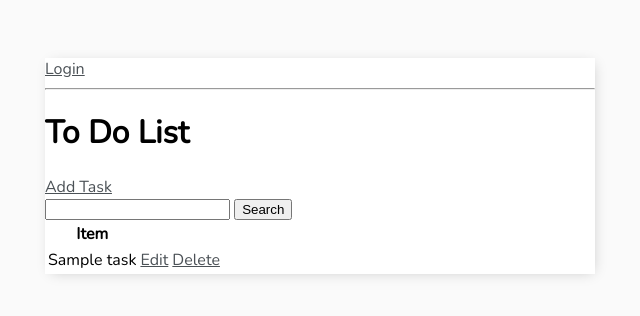
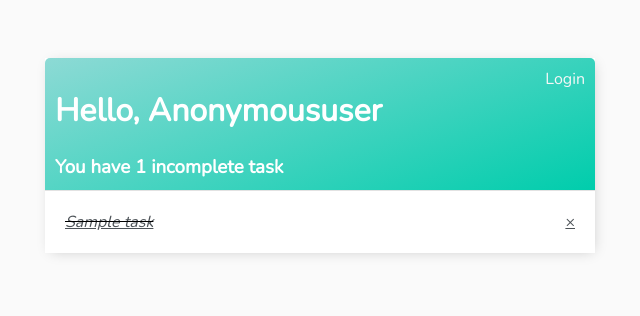
Before and after one commit to dmitry-zharinov/todo_list, a Django app: template base/templates/base/task_list.html in a window 1280 px wide. Shown: the top 316 px of the page, without its empty margins (320-960 px from the left). Run offline with Django 3.2, Linux system fonts and the light colour scheme; the template is opened without the code that fills it: most values are stand-ins (such as "Sample title", 1, 10 or a date in 2020).

Commit message:
Redesign task list

```diff
--- a/base/templates/base/task_list.html
+++ b/base/templates/base/task_list.html
@@ -1,14 +1,21 @@
 {% extends 'base/main.html' %}
 {% block content %}
 
+    <div class="header-bar">
+        <div>
+            <h1>Hello, {{request.user|title}}</h1>
+            <h3 style="margin:0">You have {{count}} incomplete task{{count|pluralize:"s"}}</h3>
+        </div>
+
         {% if request.user.is_authenticated %}
-        <p>{{request.user}}</p>
             <a href="{% url 'logout' %}">Logout</a>
         {% else %}
             <a href="{% url 'login' %}">Login</a>
         {% endif %}
 
+    </div>
 
+<!--
     <hr>
     <h1>To Do List</h1>
    <a href="{% url 'task-create' %}">Add Task</a>
@@ -17,22 +24,28 @@
         <input type="text" name="search-area" value={{search_input}}>
         <input type="submit" value="Search">
     </form>
+-->
 
-    <table>
-        <tr>
-            <th>Item</th>
-            <th></th>
-            <th></th>
-        </tr>
+    <div class="task-items-wrapper">
         {% for task in tasks %}
-        <tr>
-            <td>{{task.title}}</td>
-            <td><a href="{% url 'task-update' task.id %}">Edit</a></td>
-            <td><a href="{% url 'task-delete' task.id %}">Delete</a></td>
-        </tr>
+            <div class="task-wrapper">
+                {% if task.complete %}
+                    <div class="task-title">
+                        <div class="task-complete-icon"></div>
+                        <i><s><a href="{% url 'task-update' task.id %}">{{task}}</a></s></i>
+                    </div>
+                    <a class="delete-link" href="{% url 'task-delete' task.id %}">&#215;</a>
+                {% else %}
+                    <div class="task-title">
+                        <div class="task-incomplete-icon"></div>
+                        <a href="{% url 'task-update' task.id %}">{{task}}</a>
+                    </div>
+                    <a class="delete-link" href="{% url 'task-delete' task.id %}">&#215;</a>
+                {% endif %}
+            </div>
         {% empty %}
             <h3>No items in list</h3>
         {% endfor %}
-    </table>
+    </div>
 
 {% endblock content %}
```
Lines whose indentation alone changed are shown as unchanged.
